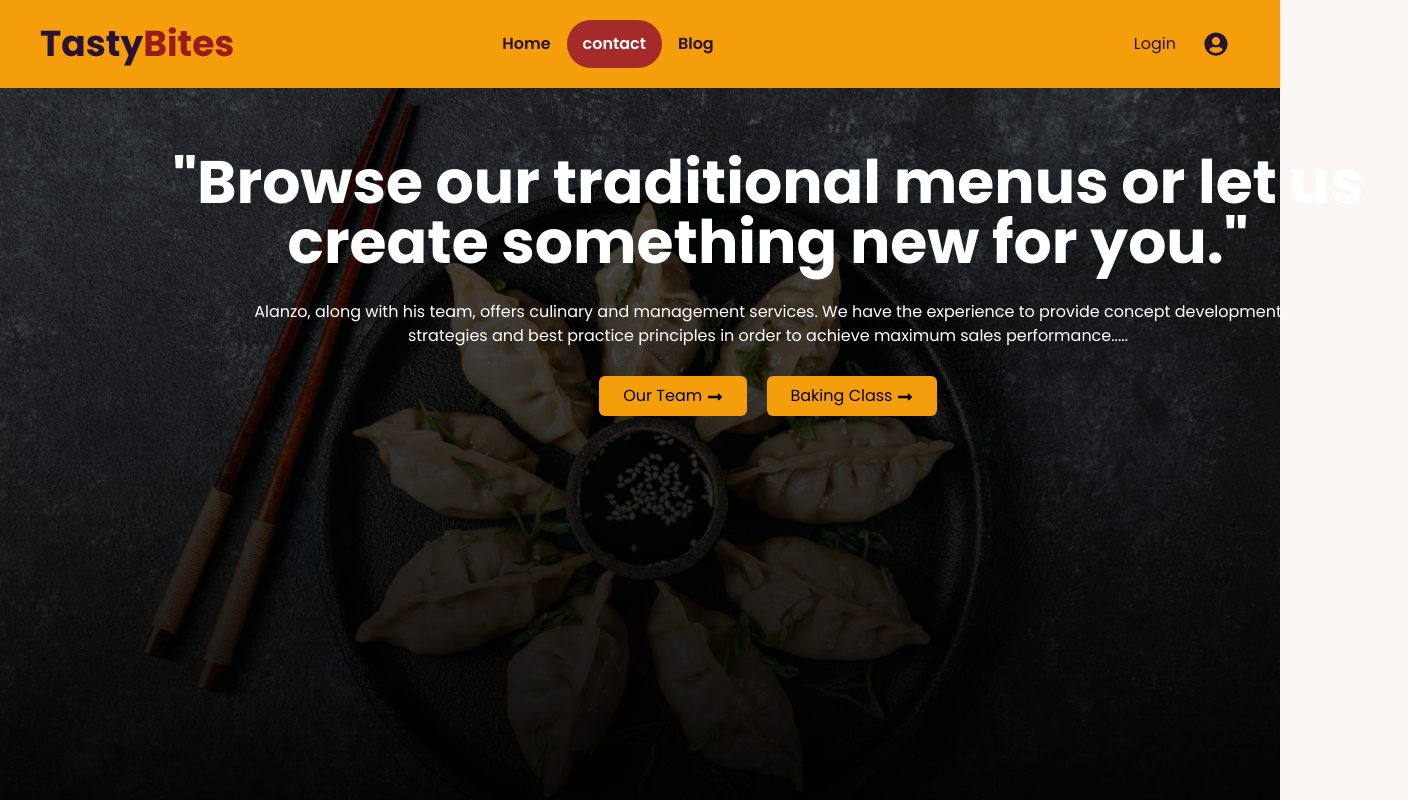
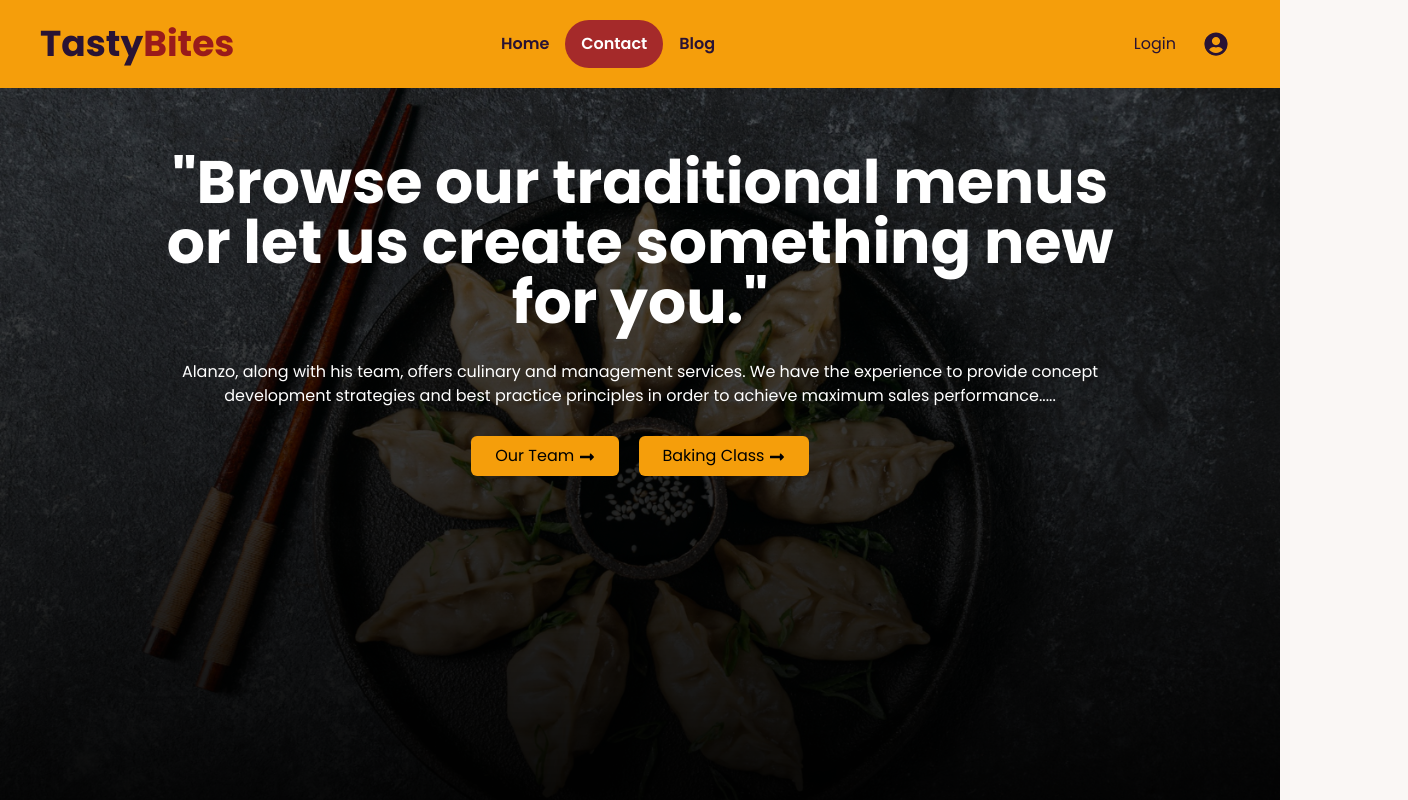
Before and after one commit to BakiAbdullah/Tasty-Bites, a React (Vite) app: page /contact in a window 1280 px wide. Shown: the top 800 px of the page, 1408 px wide, since content can reach past the window. Built offline with nearby package versions, Linux system fonts and the light colour scheme; no server answers; what @react-pdf/renderer would draw is missing.

Commit message:
Designed contact us page

```diff
--- a/src/pages/Contact/Contact.jsx
+++ b/src/pages/Contact/Contact.jsx
@@ -11,13 +11,13 @@ const Contact = () => {
       }}
       className="bg-cover bg-center min-h-screen text-white"
     >
-      <div className="w-full text-center container  lg:mx-32 py-16">
+      <div className="w-full text-center container mx-auto lg:px-32 py-16">
         <div className="w-full px-2 lg:px-5">
           <h2 className="text-white text-3xl lg:text-6xl leading-tight tracking-normal font-bold">
             "Browse our traditional menus or let us create something new for
             you."
           </h2>
-          <p className="text-white py-7 px-8 lg:px-24">
+          <p className="text-white py-7 ">
             Alanzo, along with his team, offers culinary and management
             services. We have the experience to provide concept development
             strategies and best practice principles in order to achieve maximum
--- a/src/pages/Shared/Header/Header.jsx
+++ b/src/pages/Shared/Header/Header.jsx
@@ -51,7 +51,7 @@ const Header = () => {
                   className="hover:bg-red-800 hover:text-white"
                   to="/contact"
                 >
-                  contact
+                  Contact
                 </ActiveLink>
               </li>
               <li>
@@ -80,7 +80,7 @@ const Header = () => {
                 className="hover:bg-red-800 hover:text-white"
                 to="/contact"
               >
-                contact
+                Contact
               </ActiveLink>
             </li>
             <li>
```
